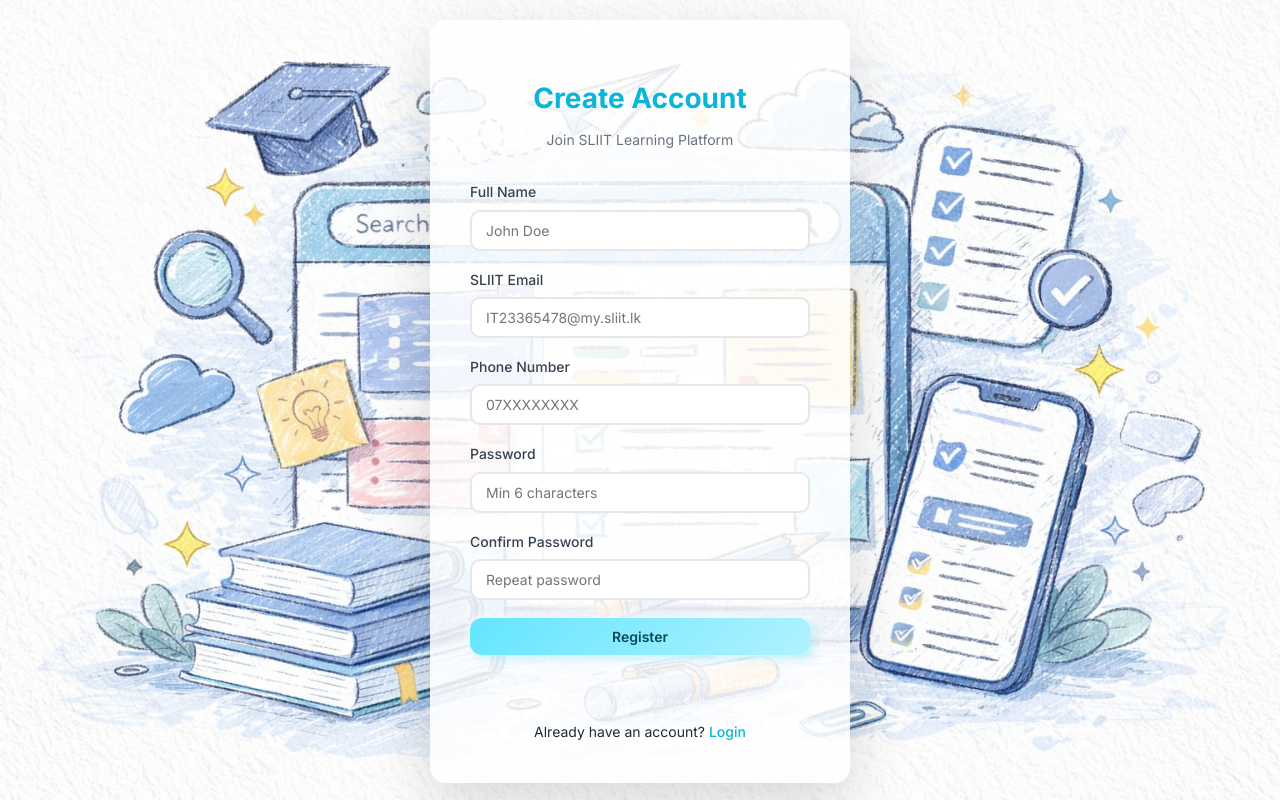
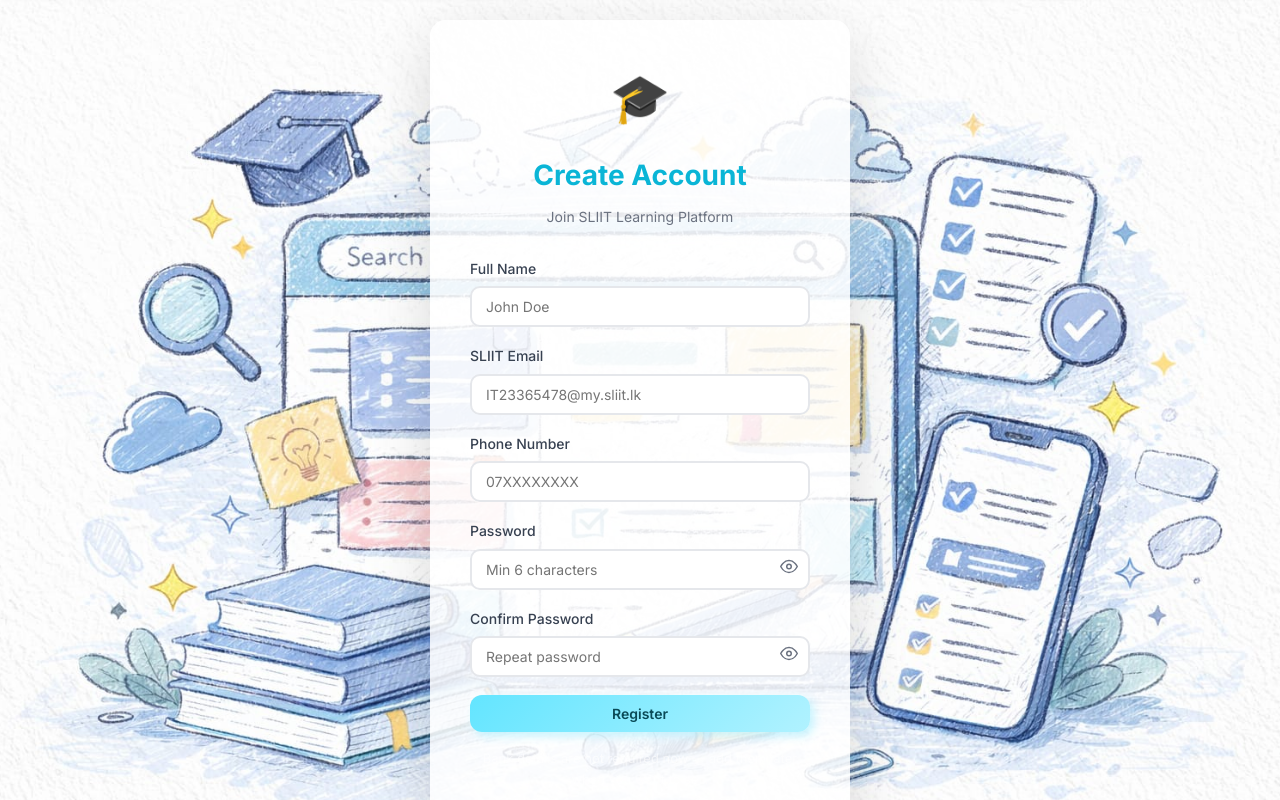
Before and after one commit to Gimantha-Dil/ITPM-Project, a React (Create React App) app in the folder frontend/: page /register in a window 1280 px wide. Built offline with nearby package versions, Linux system fonts and the light colour scheme; no server answers.

Commit message:
change login and register

```diff
--- a/frontend/src/pages/Login.js
+++ b/frontend/src/pages/Login.js
@@ -2,12 +2,14 @@
 import { Link, useNavigate } from 'react-router-dom';
 import { useAuth } from '../context/AuthContext';
 import { toast } from 'react-toastify';
+import { FiEye, FiEyeOff } from 'react-icons/fi';
 
 const Login = () => {
   const [email, setEmail] = useState('');
   const [password, setPassword] = useState('');
   const [errors, setErrors] = useState({});
   const [loading, setLoading] = useState(false);
+  const [showPassword, setShowPassword] = useState(false);
   const emailInputRef = useRef(null);
   const { login } = useAuth();
   const navigate = useNavigate();
@@ -103,7 +105,7 @@
       }}
     >
       <div className="auth-container">
-        <h1>Hey! Student</h1>
+        <h1>Welcome Back</h1>
         <p className="subtitle">Login to SLIIT Learning Platform</p>
 
         <form onSubmit={handleSubmit} noValidate>
@@ -136,8 +138,9 @@
 
           <div className="form-group">
             <label>Password</label>
+            <div style={{ position: 'relative' }}>
               <input
-              type="password"
+                type={showPassword ? 'text' : 'password'}
                 className={`form-input ${
                   errors.password
                     ? 'input-error'
@@ -148,7 +151,16 @@
                 value={password}
                 onChange={e => setPassword(e.target.value)}
                 placeholder="Enter password"
+                style={{ paddingRight: 40 }}
               />
+              <button
+                type="button"
+                onClick={() => setShowPassword(!showPassword)}
+                style={{ position: 'absolute', right: 12, top: '50%', transform: 'translateY(-50%)', background: 'none', border: 'none', cursor: 'pointer', color: '#6b7280', fontSize: 18 }}
+              >
+                {showPassword ? <FiEyeOff /> : <FiEye />}
+              </button>
+            </div>
             {errors.password && <p className="error-text">{errors.password}</p>}
           </div>
 
--- a/frontend/src/pages/Register.js
+++ b/frontend/src/pages/Register.js
@@ -2,6 +2,7 @@
 import { Link, useNavigate } from 'react-router-dom';
 import { useAuth } from '../context/AuthContext';
 import { toast } from 'react-toastify';
+import { FiEye, FiEyeOff } from 'react-icons/fi';
 
 const Register = () => {
   const [formData, setFormData] = useState({
@@ -13,6 +14,8 @@
   });
   const [errors, setErrors] = useState({});
   const [loading, setLoading] = useState(false);
+  const [showPassword, setShowPassword] = useState(false);
+  const [showConfirm, setShowConfirm] = useState(false);
   const emailInputRef = useRef(null);
   const { register } = useAuth();
   const navigate = useNavigate();
@@ -158,7 +161,7 @@
       }}
     >
       <div className="auth-container" style={{ margin: '20px 0' }}>
-        <div className="logo-emoji"></div>
+        <div className="logo-emoji">🎓</div>
         <h1>Create Account</h1>
         <p className="subtitle">Join SLIIT Learning Platform</p>
 
@@ -234,8 +237,9 @@
 
           <div className="form-group">
             <label>Password</label>
+            <div style={{ position: 'relative' }}>
               <input
-              type="password"
+                type={showPassword ? 'text' : 'password'}
                 className={`form-input ${
                   errors.password
                     ? 'input-error'
@@ -247,7 +251,16 @@
                 value={formData.password}
                 onChange={handleChange}
                 placeholder="Min 6 characters"
+                style={{ paddingRight: 40 }}
               />
+              <button
+                type="button"
+                onClick={() => setShowPassword(!showPassword)}
+                style={{ position: 'absolute', right: 12, top: '50%', transform: 'translateY(-50%)', background: 'none', border: 'none', cursor: 'pointer', color: '#6b7280', fontSize: 18 }}
+              >
+                {showPassword ? <FiEyeOff /> : <FiEye />}
+              </button>
+            </div>
             {formData.password && strength && (
               <>
                 <div style={{
@@ -275,8 +288,9 @@
 
           <div className="form-group">
             <label>Confirm Password</label>
+            <div style={{ position: 'relative' }}>
               <input
-              type="password"
+                type={showConfirm ? 'text' : 'password'}
                 className={`form-input ${
                   errors.confirmPassword
                     ? 'input-error'
@@ -288,7 +302,16 @@
                 value={formData.confirmPassword}
                 onChange={handleChange}
                 placeholder="Repeat password"
+                style={{ paddingRight: 40 }}
               />
+              <button
+                type="button"
+                onClick={() => setShowConfirm(!showConfirm)}
+                style={{ position: 'absolute', right: 12, top: '50%', transform: 'translateY(-50%)', background: 'none', border: 'none', cursor: 'pointer', color: '#6b7280', fontSize: 18 }}
+              >
+                {showConfirm ? <FiEyeOff /> : <FiEye />}
+              </button>
+            </div>
             {errors.confirmPassword && (
               <p className="error-text">{errors.confirmPassword}</p>
             )}
```
Lines whose indentation alone changed are shown as unchanged.
